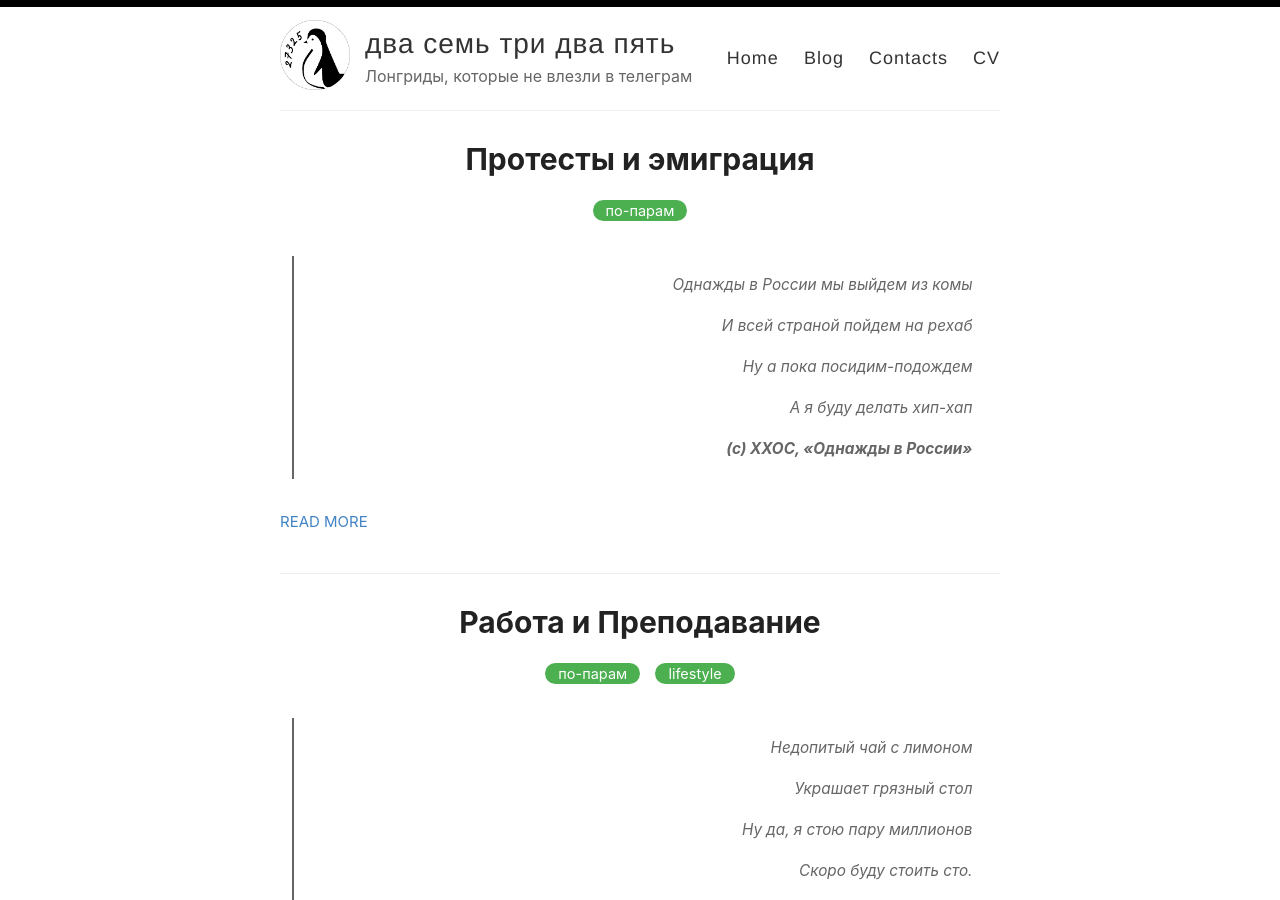
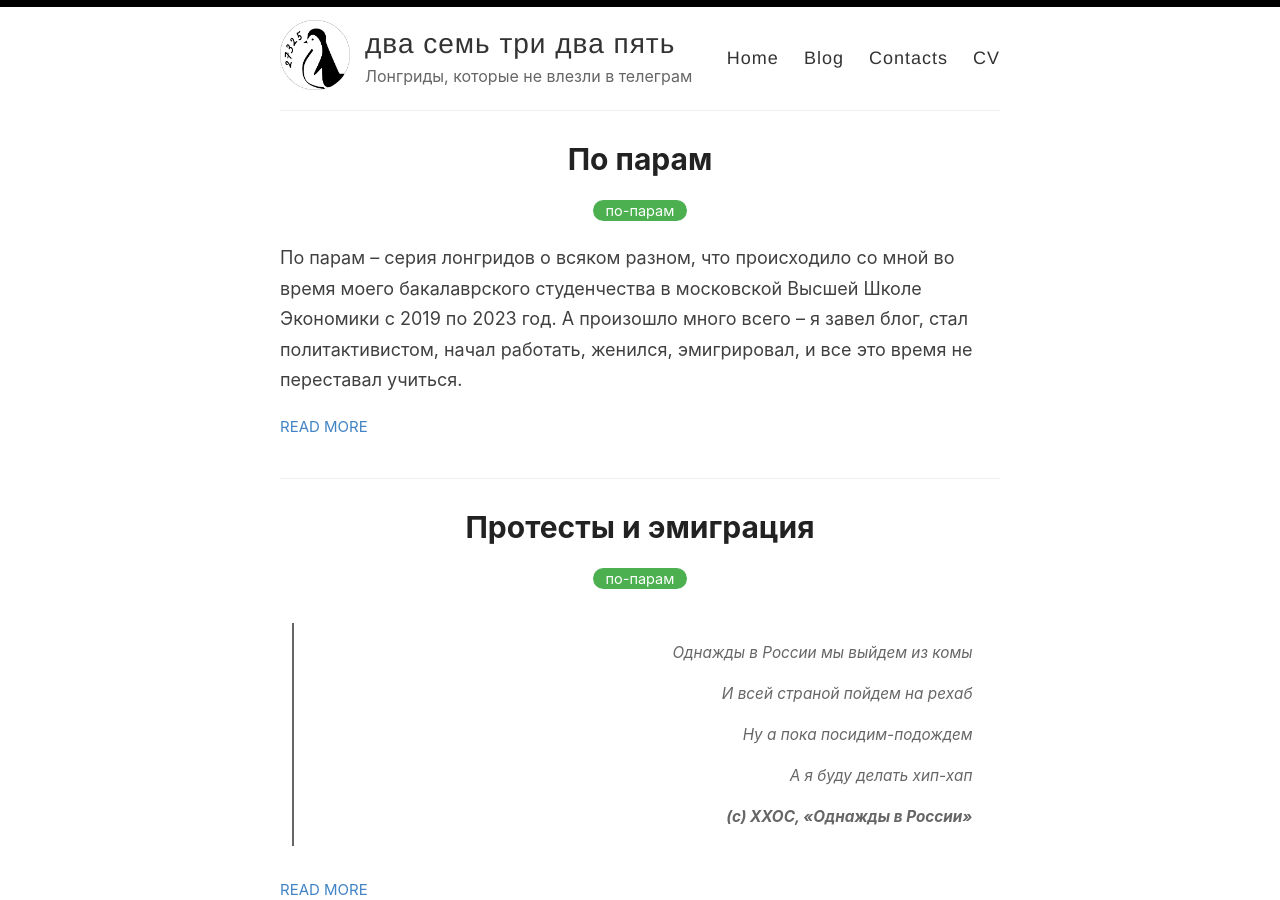
Before and after one commit to KiK0S/kik0s.github.io, a Jekyll site: the page built from _pages/posts.md, in a window 1280 px wide and 900 px high. Built offline with Jekyll 4.4.1, drawn with Linux system fonts in a browser that asks for light colours.

Commit message:
all-in-one page for after-classes

```diff
--- /dev/null
+++ b/_posts/2023-09-14-after-classes.md
@@ -0,0 +1,21 @@
+---
+layout: post
+title:  По парам
+permalink: /after-classes/
+excerpt_separator: <!--more-->
+categories: [по-парам]
+mathjax: true
+---
+
+По парам -- серия лонгридов о всяком разном, что происходило со мной во время моего бакалаврского студенчества в московской Высшей Школе Экономики с 2019 по 2023 год. А произошло много всего -- я завел блог, стал политактивистом, начал работать, женился, эмигрировал, и все это время не переставал учиться.
+
+<!--more-->
+---
+
+**Оглавление:**
+
+* [Учеба и Вышка](/after-classes/studies-and-hse/). Как устроена Вышка, учебный процесс, и как я помирал, совмещая учебу и работу.
+* [Друзья и Интернет](/after-studies/friends-and-internet/). Как с друзьями стало гораздо сложнее, вопреки всем ожиданиям. И мой выход в открытый интернет.
+* [Любови и Брейкапы](/loves-and-breakups/). Все мои романтические похождения, скандалы и интриги!!!
+* [Работа и Преподавание](/after-classes/teaching-and-working/). Чем заниматься, помимо универа, и выгорание от работы к 21 году.
+* [Протесты и Эмиграция](/after-classes/protests-and-emigration/). Мои проблемы с Россией, и проблемы России со мной.
```
Also changed, not shown: index.md (+3 -6 lines), _posts/2023-09-12-protests-and-emigration.md (renamed from _posts/2023-09-12-politics-and-emigration.md).
